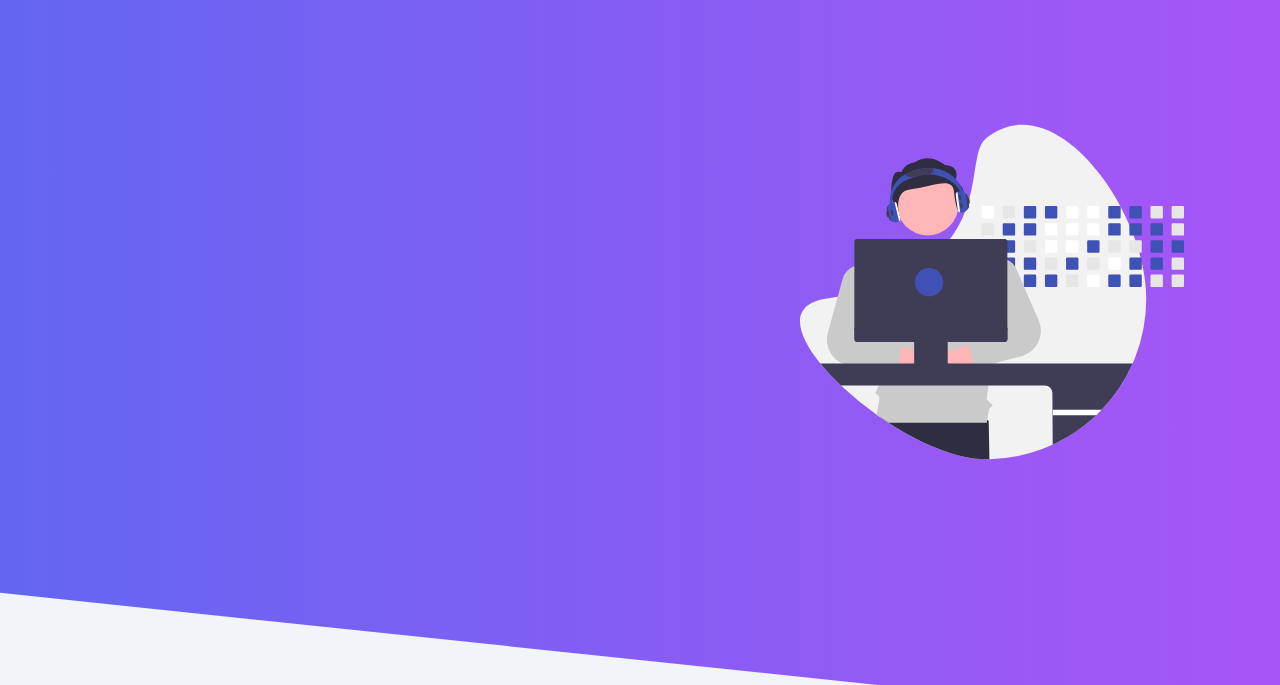
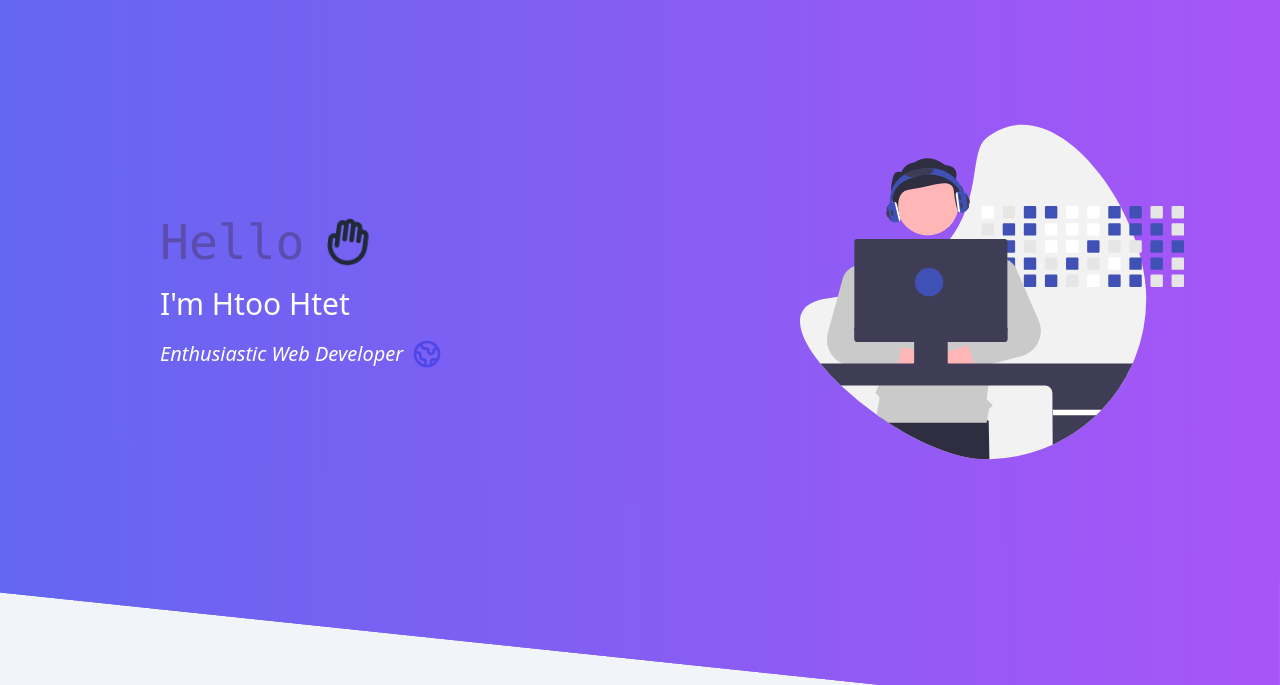
Before and after one commit to HtooHtetAung666/tailwind-v3, a website: page src/index.html in a window 1280 px wide. Shown: the part 80-765 px from the top of the page. Drawn offline with Linux system fonts and the light colour scheme; a web font is replaced by a local one.

Commit message:
hero section message done

```diff
--- a/src/index.html
+++ b/src/index.html
@@ -61,7 +61,23 @@
         <section class="max-w-7xl mx-auto mt-2 p-8" id="home">
             <div class="items-center md:flex md:justify-between p-8 lg:p-16">
                 <div class="justify-center text-white md:ml-16">
-
+                  <div class="flex items-center justify-center space-x-3 md:justify-start md:space-x-4">
+                    <h1 class="text-darkslateblue font-mono text-3xl md:text-4xl lg:text-5xl">Hello</h1>
+                    <svg xmlns="http://www.w3.org/2000/svg" class="w-10 h-10 md:w-12 md:h-12 lg:h-14 lg:w-14 text-gray-800 animate-handwiggle" fill="none" viewBox="0 0 24 24" stroke="currentColor" stroke-width="2">
+                      <path stroke-linecap="round" stroke-linejoin="round" d="M7 11.5V14m0-2.5v-6a1.5 1.5 0 113 0m-3 6a1.5 1.5 0 00-3 0v2a7.5 7.5 0 0015 0v-5a1.5 1.5 0 00-3 0m-6-3V11m0-5.5v-1a1.5 1.5 0 013 0v1m0 0V11m0-5.5a1.5 1.5 0 013 0v3m0 0V11" />
+                    </svg>
+                  </div>
+                  <p class="hidden md:block text-left md:text-2xl md:mt-3 lg:text-3xl lg:mt-4">I'm Htoo Htet</p>
+                  <div class="flex items-center justify-center mt-2 space-x-2 md:hidden">
+                    <p class="text-xl">I'm</p>
+                    <p class="text-xl">Htoo Htet</p>
+                  </div>
+                  <div class="flex items-center justify-center space-x-2 mt-2 md:justify-start md:space-x-2 md:mt-3 lg:mt-4">
+                    <span class="text-lg italic lg:text-xl">Enthusiastic Web Developer</span>
+                    <svg xmlns="http://www.w3.org/2000/svg" class="w-6 h-6 md:w-7 md:h-7s lg:h-8 lg:w-8 text-indigo-600" fill="none" viewBox="0 0 24 24" stroke="currentColor" stroke-width="2">
+                      <path stroke-linecap="round" stroke-linejoin="round" d="M3.055 11H5a2 2 0 012 2v1a2 2 0 002 2 2 2 0 012 2v2.945M8 3.935V5.5A2.5 2.5 0 0010.5 8h.5a2 2 0 012 2 2 2 0 104 0 2 2 0 012-2h1.064M15 20.488V18a2 2 0 012-2h3.064M21 12a9 9 0 11-18 0 9 9 0 0118 0z" />
+                    </svg>
+                  </div>
                 </div>
                 <svg xmlns="http://www.w3.org/2000/svg" data-name="Layer 1"
                 class="mx-auto w-52 h-52 mt-16 md:mt-0 md:mx-0 md:my-0 md:w-80 md:h-80 lg:w-96 lg:h-96"
--- a/tailwind.config.js
+++ b/tailwind.config.js
@@ -6,6 +6,7 @@ module.exports = {
         blob: " blob 7s infinite",
         beat: "beat 1s ease-out infinite",
         wiggle: 'wiggle 1s ease-in-out infinite',
+        handwiggle: 'wiggle 2s ease-in-out infinite',
       },
       keyframes:{
         blob: {
```
Also changed, not shown: dist/output.css.
